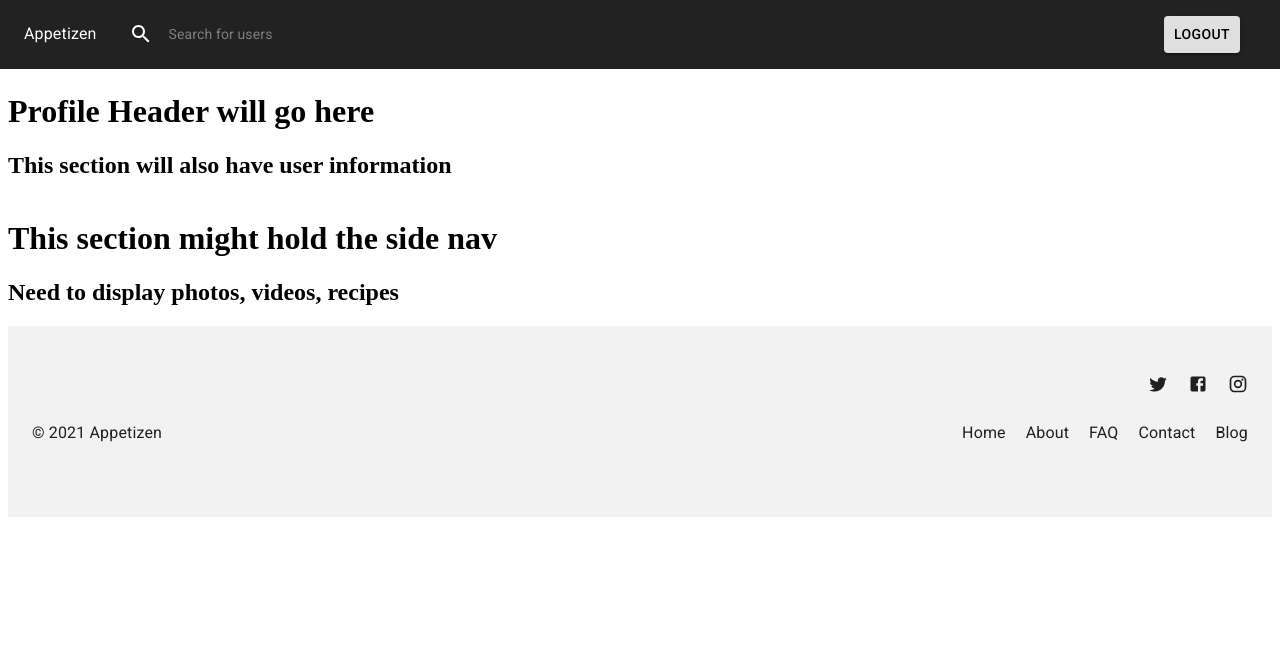
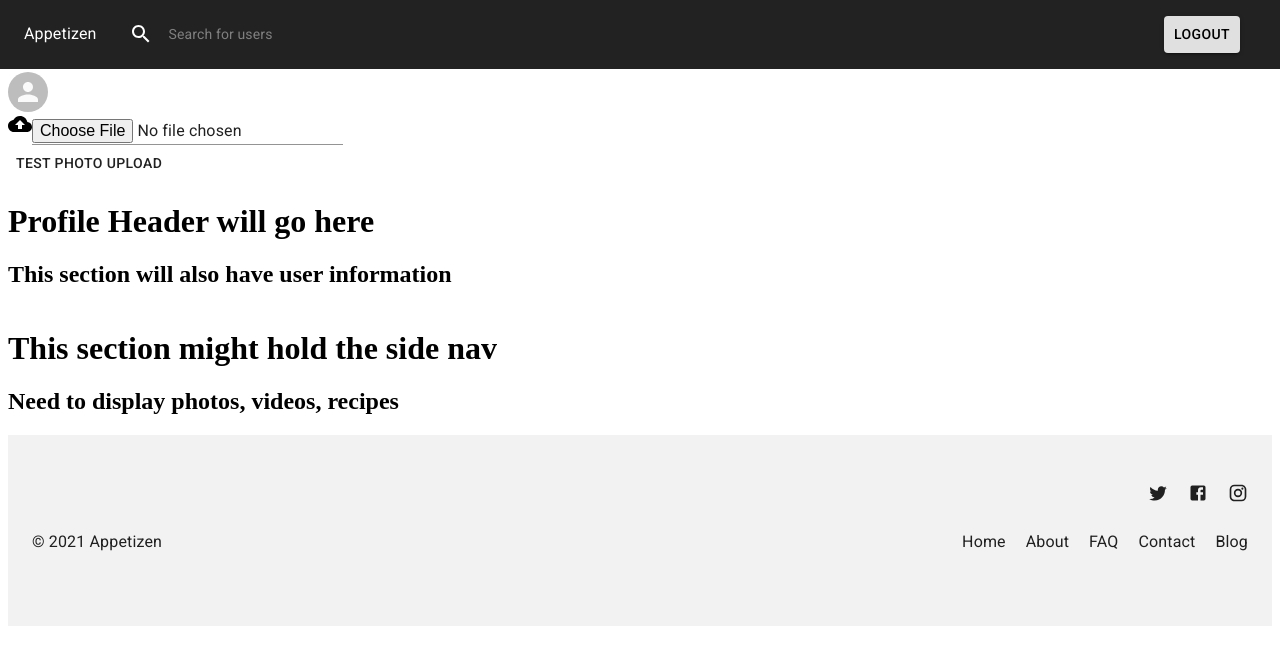
Before and after one commit to pshushereba/appetizen-fe, a React app: page /1/profile in a window 1280 px wide. Shown: the top 664 px of the page. Built offline with nearby package versions, Linux system fonts and the light colour scheme; sample sign-in values are in the browser's storage.

Commit message:
Wired up updateProfilePhoto action.

```diff
--- a/src/actions/index.js
+++ b/src/actions/index.js
@@ -125,15 +125,13 @@ export const updateAccount = (acctID, updatedAccount) => (dispatch) => {
 };
 
 export const updateProfilePicture = (id, photo) => (dispatch) => {
-  // Possibly add config object. TBD.
-
   dispatch({ type: UPDATE_PROFILE_PICTURE_START });
   axiosWithAuth()
     .post(`/users/${id}/photo`, photo)
     .then((res) => {
       dispatch({
         type: UPDATE_PROFILE_PICTURE_SUCCESS,
-        payload: res.data,
+        payload: res.data.photoLink[0],
       });
     })
     .catch((err) => {
--- a/src/components/dashboard/Navigator.js
+++ b/src/components/dashboard/Navigator.js
@@ -62,7 +62,7 @@ const Navigator = (props) => {
               history.push(`/${username}/profile`);
             }}
           >
-            <Avatar>P</Avatar>
+            <Avatar src={props.avatar} />
           </ListItem>
           <ListItem
             button
@@ -203,6 +203,7 @@ const mapStateToProps = (state) => {
     username: state.User.username,
     roomId: state.Stream.reservedRoom,
     peerId: state.User.peerId,
+    avatar: state.User.avatar_img,
   };
 };
 
--- a/src/components/profile/Dropzone.js
+++ b/src/components/profile/Dropzone.js
@@ -1,8 +1,7 @@
 import React, { useState } from "react";
 import { connect } from "react-redux";
 import Avatar from "@material-ui/core/Avatar";
-import Input from "@material-ui/core";
-import Button from "@material-ui/core";
+import { Input, Button } from "@material-ui/core";
 import CloudUploadIcon from "@material-ui/icons/CloudUpload";
 
 const Dropzone = (props) => {
@@ -20,6 +19,8 @@ const Dropzone = (props) => {
 
   const onFileAdded = (evt) => {
     const files = evt.target.files;
+    // When a file is added, it is stored in a FileList. We move the file info into an array to work with it.
+    console.log("in onFileAdded", files);
     if (props.onFileAdded) {
       const array = fileListToArray(files);
       props.onFileAdded(array);
@@ -45,14 +46,13 @@ const Dropzone = (props) => {
 
   return (
     <div>
-      <Avatar />
+      <Avatar src={props.avatar} />
       <CloudUploadIcon
         onDragOver={onDragOver}
         onDragLeave={onDragLeave}
         onDrop={onDrop}
       />
       <Input type="file" onChange={onFileAdded} />
-      <Button>Change Profile Picture</Button>
     </div>
   );
 };
--- a/src/components/profile/Profile.js
+++ b/src/components/profile/Profile.js
@@ -1,6 +1,7 @@
 import React from "react";
 import { Grid, Typography } from "@material-ui/core/";
 import ProfileNav from "./ProfileNav.js";
+import Upload from "./Upload.js";
 
 const Profile = () => {
   return (
@@ -8,6 +9,7 @@ const Profile = () => {
       <ProfileNav />
       <Grid container direction="column">
         <Grid item>
+          <Upload />
           <h1>Profile Header will go here</h1>
           <h2>This section will also have user information</h2>
         </Grid>
--- a/src/components/profile/Upload.js
+++ b/src/components/profile/Upload.js
@@ -1,26 +1,31 @@
 import React, { useState } from "react";
 import Dropzone from "./Dropzone.js";
-import { connect } from "react-redux";
+import { connect, useDispatch } from "react-redux";
 import { updateProfilePicture } from "../../actions/index.js";
+import { Button } from "@material-ui/core";
 
-const Upload = () => {
+const Upload = ({ user_id }) => {
   const [file, setFile] = useState({});
+  const dispatch = useDispatch();
 
-  const onFileAdded = (file) => {
-    setFile(file[0]);
+  const onFileAdded = (photo) => {
+    console.log("in Upload onFileAdded", photo[0].path);
+    setFile(photo[0]);
   };
+  console.log("useState file", file);
 
-  const sendRequest = (file) => {
+  const sendRequest = () => {
     const formData = new FormData();
     formData.append("photo", file, file.name);
-
-    updateProfilePicture(user_id, formData);
+    dispatch(updateProfilePicture(user_id, formData));
   };
 
   return (
     <div>
       <Dropzone onFileAdded={onFileAdded} />
-      <Button type="submit" onClick={sendRequest} />
+      <Button type="submit" onClick={sendRequest}>
+        Test Photo Upload
+      </Button>
     </div>
   );
 };
@@ -31,4 +36,4 @@ const mapStateToProps = (state) => {
   };
 };
 
-export default connect(mapStateToProps, {})(Upload);
+export default connect(mapStateToProps, { updateProfilePicture })(Upload);
--- a/src/reducers/userReducer.js
+++ b/src/reducers/userReducer.js
@@ -54,7 +54,7 @@ const userReducer = (state = initialState, action) => {
       localStorage.setItem("token", action.payload.token);
       return {
         ...state,
-        userId: action.payload.id,
+        userId: action.payload.user_id,
         first_name: action.payload.first_name,
         last_name: action.payload.last_name,
         username: action.payload.username,
@@ -84,7 +84,7 @@ const userReducer = (state = initialState, action) => {
           isUploading: false,
           progress: 100,
         },
-        avatar_img: action.payload,
+        avatar_img: action.payload.avatar_img,
       };
 
     case UPDATE_PROFILE_PICTURE_FAIL:
```
